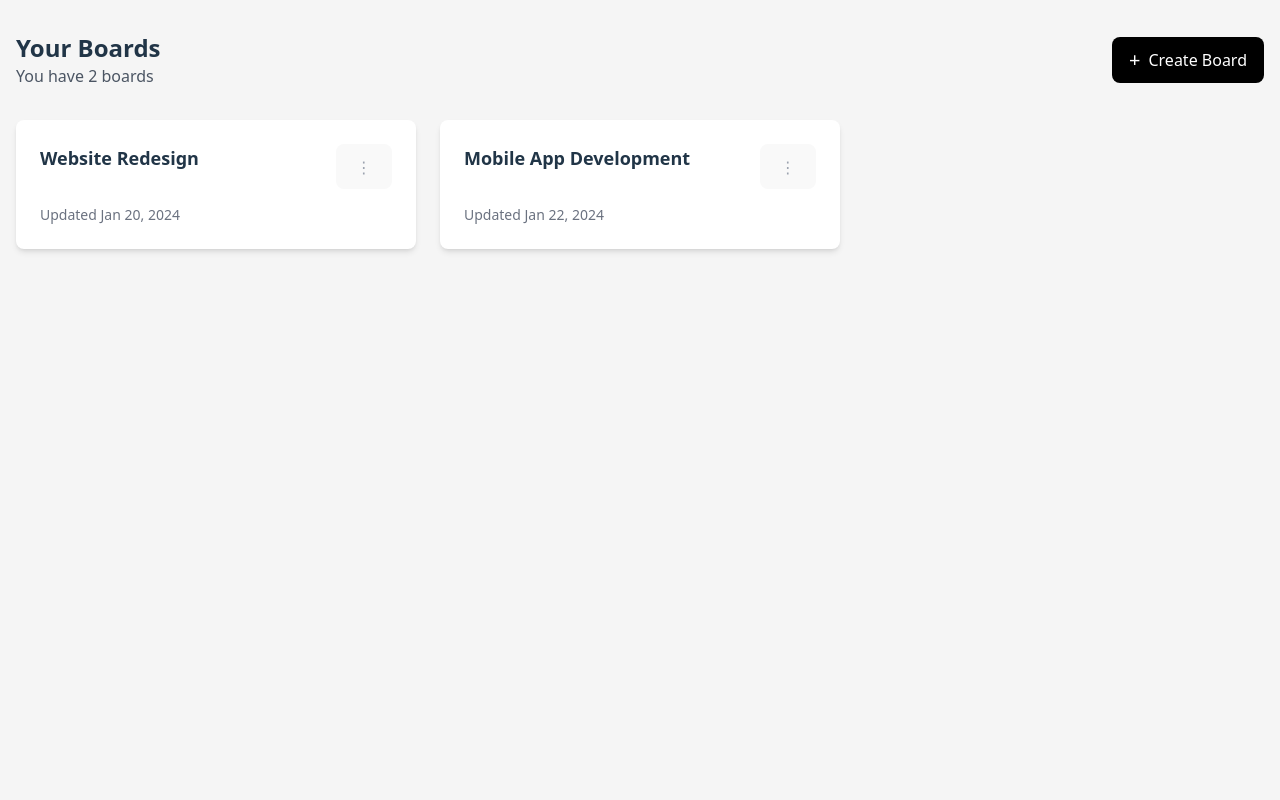
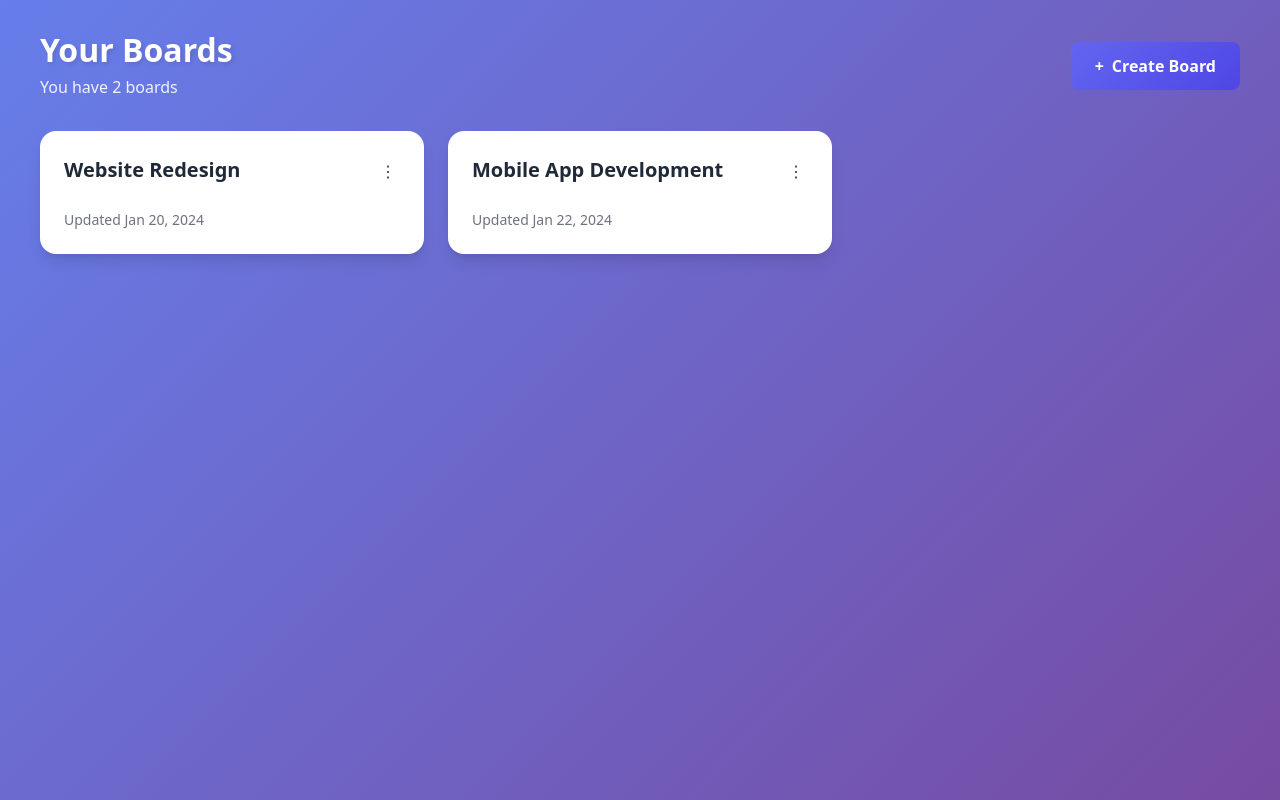
Before and after one commit to midelq/Trello-clone, a React (Vite) app: page /dashboard in a window 1280 px wide. Built offline with nearby package versions, Linux system fonts and the light colour scheme.

Commit message:
color design for dashbord

```diff
--- a/src/components/BoardCard.tsx
+++ b/src/components/BoardCard.tsx
@@ -16,21 +16,21 @@ const BoardCard: React.FC<BoardCardProps> = ({
   return (
     <div
       onClick={onClick}
-      className="bg-white rounded-lg shadow-md p-6 cursor-pointer hover:shadow-lg transition-shadow"
+      className="board-card"
     >
       <div className="flex justify-between items-start mb-4">
-        <h3 className="text-lg font-semibold">{title}</h3>
+        <h3 className="board-title">{title}</h3>
         <button
           onClick={(e) => {
             e.stopPropagation();
             onMenuClick?.();
           }}
-          className="text-gray-400 hover:text-gray-600"
+          className="board-menu-button"
         >
           ⋮
         </button>
       </div>
-      <div className="text-sm text-gray-500">
+      <div className="board-updated">
         Updated {updatedAt}
       </div>
     </div>
--- a/src/pages/DashboardPage.tsx
+++ b/src/pages/DashboardPage.tsx
@@ -1,5 +1,6 @@
 import React from 'react';
 import BoardCard from '../components/BoardCard';
+import '../styles/auth.css';
 
 interface Board {
   id: string;
@@ -23,19 +24,22 @@ const DashboardPage: React.FC = () => {
   ];
 
   return (
-    <div className="container mx-auto px-4 py-8">
-      <div className="flex justify-between items-center mb-8">
-        <div>
-          <h1 className="text-2xl font-bold">Your Boards</h1>
-          <p className="text-gray-600">You have {boards.length} boards</p>
+    <div className="dashboard-container">
+      <div className="dashboard-header">
+        <div className="flex justify-between items-center">
+          <div>
+            <h1 className="dashboard-title">Your Boards</h1>
+            <p className="dashboard-subtitle">You have {boards.length} boards</p>
+          </div>
+          <button className="create-board-button">
+            <span>+</span>
+            Create Board
+          </button>
         </div>
-        <button className="bg-black text-white px-4 py-2 rounded-lg flex items-center gap-2">
-          <span className="text-xl">+</span>
-          Create Board
-        </button>
       </div>
 
-      <div className="grid grid-cols-1 md:grid-cols-2 lg:grid-cols-3 gap-6">
+      <div className="dashboard-content">
+        <div className="grid grid-cols-1 md:grid-cols-2 lg:grid-cols-3 gap-6">
         {boards.map((board) => (
           <BoardCard
             key={board.id}
@@ -45,6 +49,7 @@ const DashboardPage: React.FC = () => {
             onMenuClick={() => console.log(`Open menu for board ${board.id}`)}
           />
         ))}
+        </div>
       </div>
     </div>
   );
--- a/src/styles/auth.css
+++ b/src/styles/auth.css
@@ -165,3 +165,89 @@
   margin-top: 1.5rem;
   text-shadow: 1px 1px 2px rgba(0, 0, 0, 0.1);
 }
+
+/* Dashboard Styles */
+.dashboard-container {
+  min-height: 100vh;
+  background: linear-gradient(135deg, #667eea 0%, #764ba2 100%);
+  padding: 2rem;
+}
+
+.dashboard-header {
+  max-width: 1200px;
+  margin: 0 auto 2rem;
+}
+
+.dashboard-title {
+  color: white;
+  font-size: 2rem;
+  font-weight: 700;
+  margin-bottom: 0.5rem;
+  text-shadow: 2px 2px 4px rgba(0, 0, 0, 0.1);
+}
+
+.dashboard-subtitle {
+  color: rgba(255, 255, 255, 0.9);
+  font-size: 1rem;
+}
+
+.dashboard-content {
+  max-width: 1200px;
+  margin: 0 auto;
+}
+
+.board-card {
+  background: white;
+  border-radius: 1rem;
+  padding: 1.5rem;
+  box-shadow: 0 10px 15px -3px rgba(0, 0, 0, 0.1), 0 4px 6px -2px rgba(0, 0, 0, 0.05);
+  transition: all 0.2s ease;
+}
+
+.board-card:hover {
+  transform: translateY(-2px);
+  box-shadow: 0 20px 25px -5px rgba(0, 0, 0, 0.1), 0 10px 10px -5px rgba(0, 0, 0, 0.04);
+}
+
+.board-title {
+  color: #1F2937;
+  font-size: 1.25rem;
+  font-weight: 600;
+  margin-bottom: 0.5rem;
+}
+
+.board-updated {
+  color: #6B7280;
+  font-size: 0.875rem;
+}
+
+.create-board-button {
+  background: linear-gradient(135deg, #6366F1 0%, #4F46E5 100%);
+  color: white;
+  padding: 0.75rem 1.5rem;
+  border-radius: 0.5rem;
+  font-weight: 600;
+  display: flex;
+  align-items: center;
+  gap: 0.5rem;
+  transition: all 0.2s ease;
+  border: none;
+  cursor: pointer;
+}
+
+.create-board-button:hover {
+  transform: translateY(-1px);
+  box-shadow: 0 4px 6px -1px rgba(0, 0, 0, 0.1), 0 2px 4px -1px rgba(0, 0, 0, 0.06);
+}
+
+.board-menu-button {
+  background: transparent;
+  border: none;
+  padding: 0.25rem;
+  border-radius: 0.375rem;
+  transition: all 0.2s ease;
+}
+
+.board-menu-button:hover {
+  background-color: #F3F4F6;
+}
```
